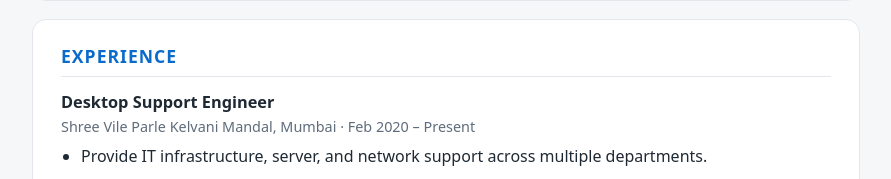
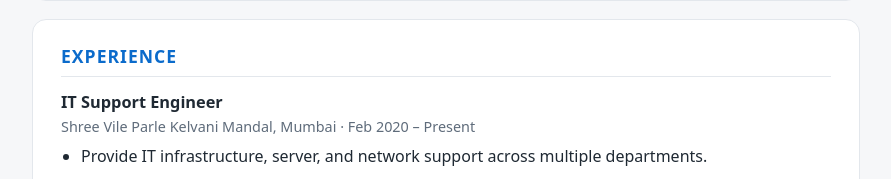
Before and after one commit to nileshkatalkar/resume, a plain HTML site: page index.html in a window 1280 px wide. Shown: the part 1615-1794 px from the top of the page, without its empty margins (194-1085 px from the left). Drawn offline with Linux system fonts and the light colour scheme.

Commit message:
Update index.html

```diff
--- a/index.html
+++ b/index.html
@@ -95,7 +95,7 @@ footer{text-align:center;color:var(--muted);font-size:.85rem;margin-top:22px}
 
 <section>
   <h2>Experience</h2>
-  <div class="job"><h3>Desktop Support Engineer</h3>
+  <div class="job"><h3>IT Support Engineer</h3>
     <div class="meta">Shree Vile Parle Kelvani Mandal, Mumbai · Feb 2020 – Present</div>
     <ul>
       <li>Provide IT infrastructure, server, and network support across multiple departments.</li>
```
